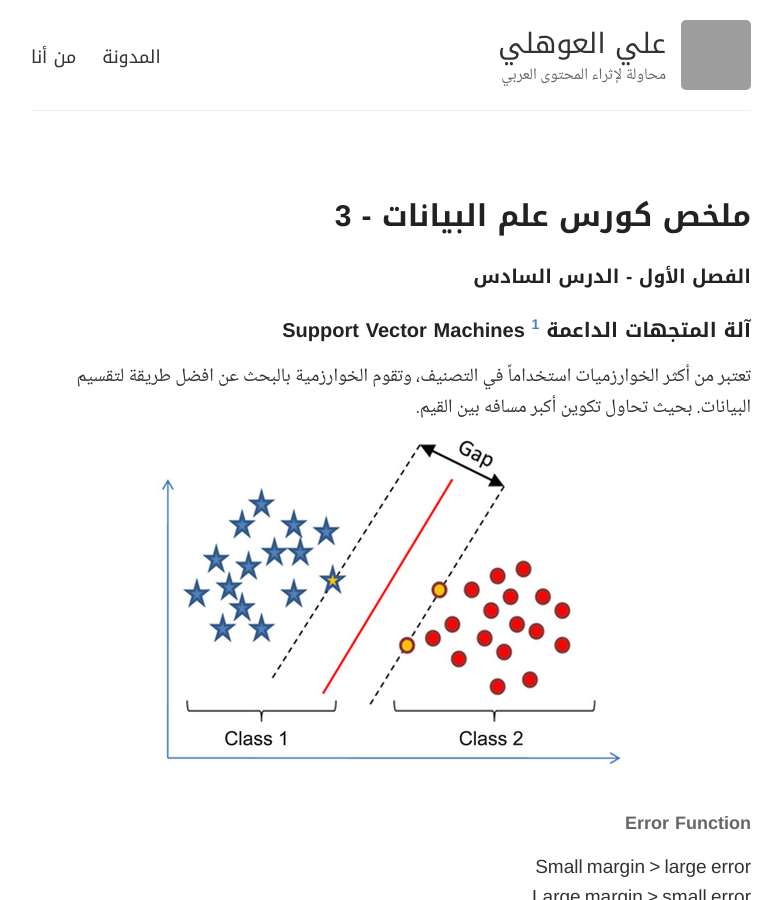
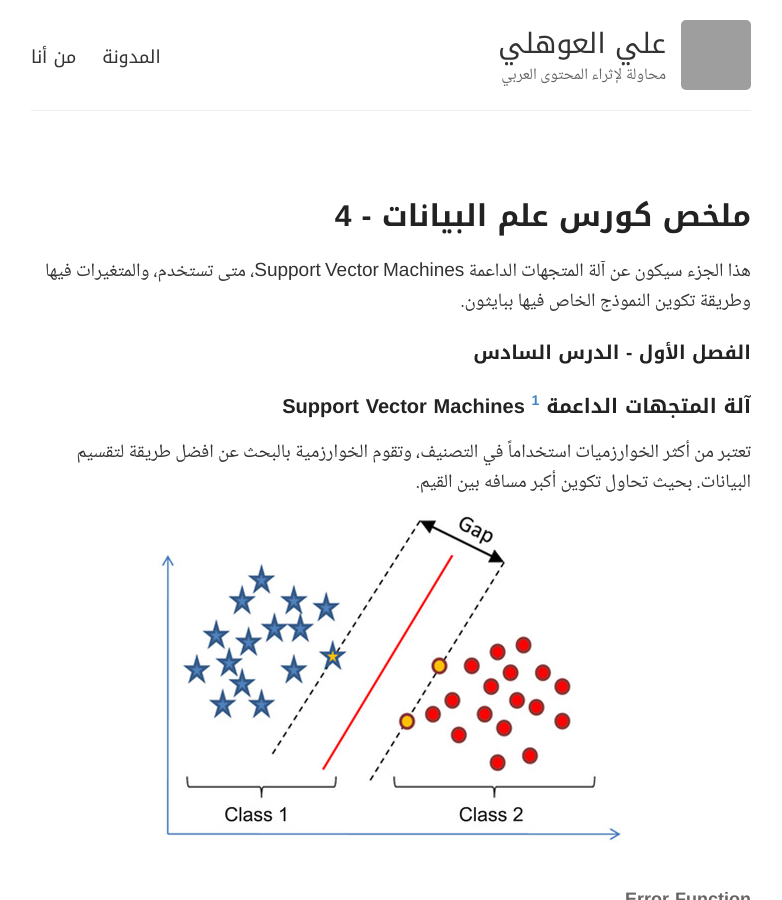
Before and after one commit to alioh/alioh.github.io, a Jekyll site: the page built from _posts/2019-3-17-DSND-Notes-4.md, in a window 1280 px wide and 900 px high. Shown: the whole window, without its empty margins (249-1031 px from the left). Built offline with Jekyll 4.4.1, drawn with Linux system fonts in a browser that asks for light colours; comment, search, counter and statistics services are not loaded; grey boxes are pictures that could not be loaded.

Commit message:
spelling

```diff
--- a/_posts/2019-3-17-DSND-Notes-4.md
+++ b/_posts/2019-3-17-DSND-Notes-4.md
@@ -1,11 +1,9 @@
 ---
 layout: post
-title: ملخص كورس علم البيانات - 3
+title: ملخص كورس علم البيانات - 4
 ---
 
-
-
-
+هذا الجزء سيكون عن آلة المتجهات الداعمة Support Vector Machines، متى تستخدم، والمتغيرات فيها وطريقة تكوين النموذج الخاص فيها ببايثون.
 
 
 
```
